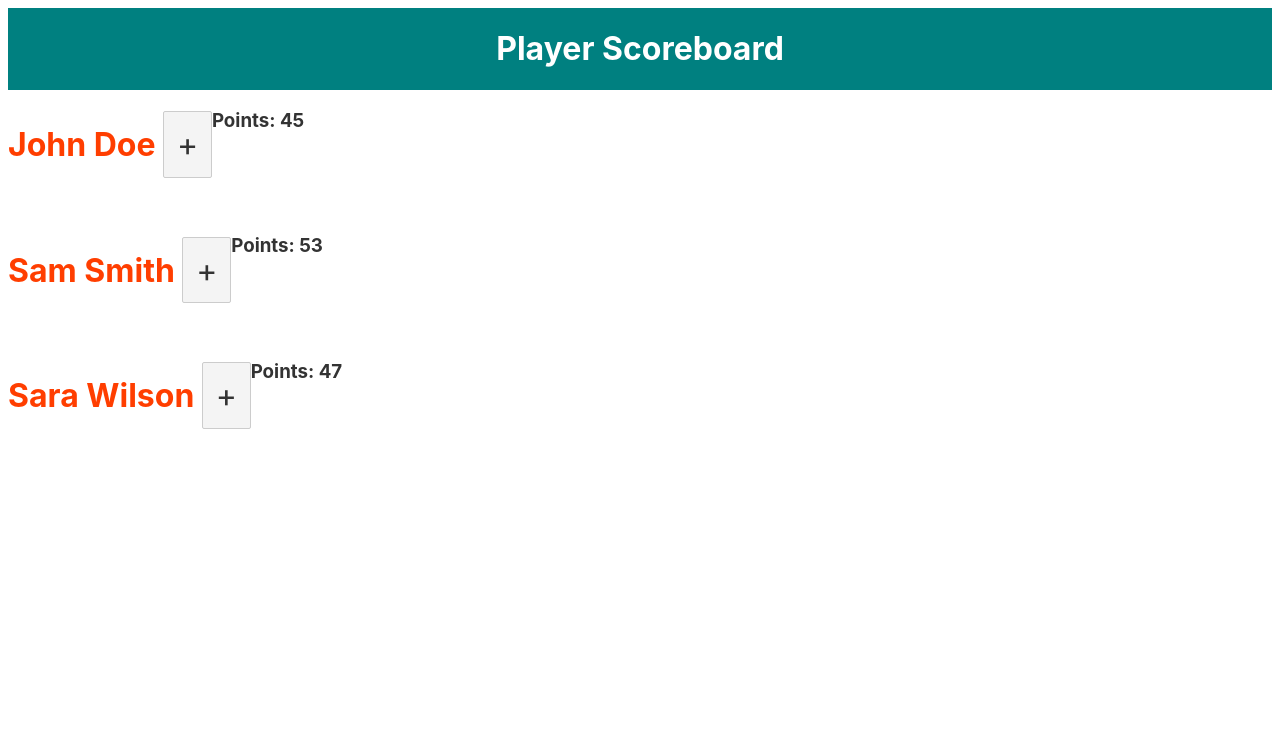
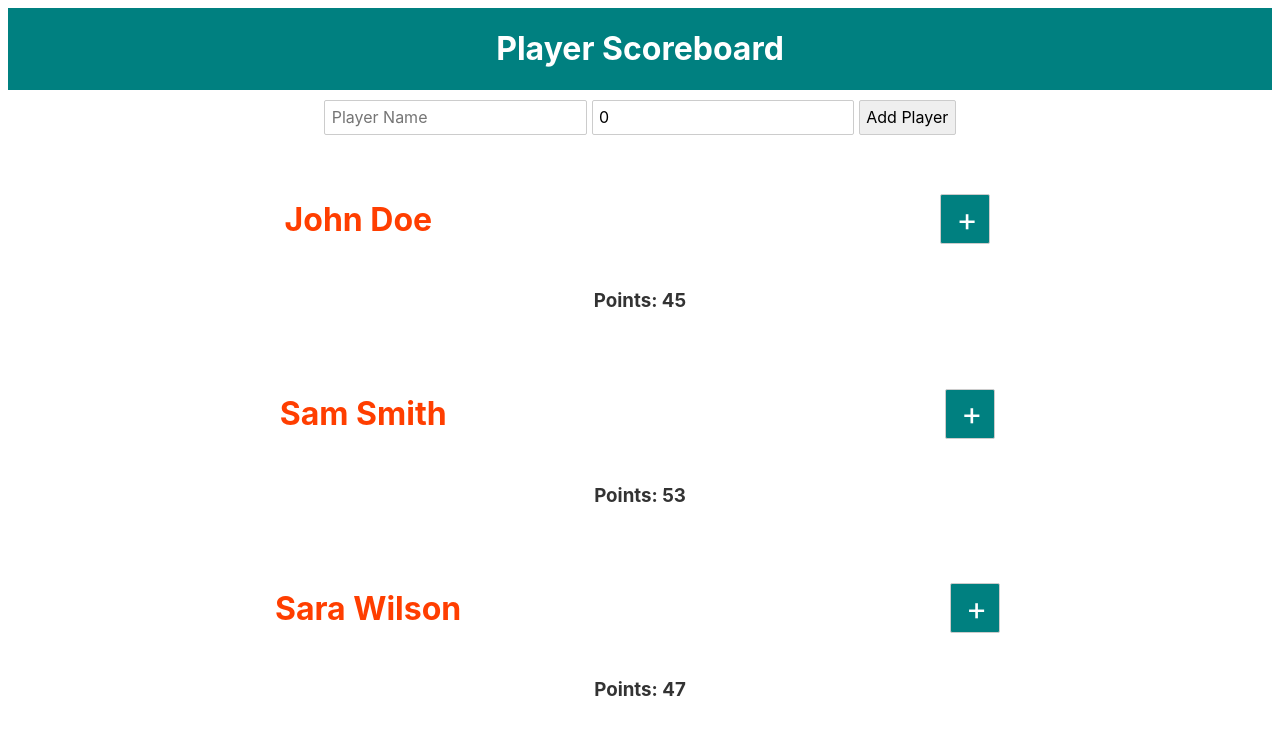
Before and after one commit to klesueur/svelteTutorial, a Svelte app: page / in a window 1280 px wide. Shown: the top 734 px of the page. Built offline with nearby package versions, Linux system fonts and the light colour scheme.

Commit message:
quick styling cleanup

```diff
--- a/public/global.css
+++ b/public/global.css
@@ -45,9 +45,11 @@ input:disabled {
 }
 
 button {
-	color: #333;
-	background-color: #f4f4f4;
+	color: white;
+	background-color: teal;
 	outline: none;
+	padding: 15px;
+	margin: 5px;
 }
 
 button:disabled {
@@ -62,14 +64,60 @@ button:focus {
 	border-color: #666;
 }
 
-.navbar-primary {
+.controls {
+	display: flex;
+	flex-direction: column;
+}
+
+.controls-btns {
+	display: flex;
+	flex-direction: row;
+	justify-content: space-evenly;
+}
+
+.controls-pointsInput {
+	display: flex;
+	margin: 5px;
+}
+
+.navbar-header {
 	background-color: teal;
 	color: white;
 	display: flex;
 	justify-content: center;
 	align-items: center;
+	margin-bottom: 10px;
+}
+
+.form {
+	margin: 5px;
+	display: flex;
+	justify-content: space-around;
+	align-items: center;
+}
+
+.card-header {
+	width: 100%;
+	display: flex;
+	align-items: center;
+	justify-content: space-around;
+}
+
+.points-display {
+
+}
+
+.btn-toggle {
+	height: 50px;
+	width: 50px;
+	display: flex;
+	align-items: center;
 }
 
 .card {
 	display: flex;
+	align-items: center;
+	flex-direction: column;
+	padding: 15px;
+	margin: 10px;
 }
--- a/src/AddPlayer.svelte
+++ b/src/AddPlayer.svelte
@@ -0,0 +1,14 @@
+<script>
+    let player = {
+        name: "",
+        points: 0
+    };
+</script>
+
+<form class="playerForm">
+    <input type="text" placeholder="Player Name"
+        bind:value={player.name} />
+    <input type="text" placeholder="Player Points"
+        bind:value={player.points} />
+    <input type="submit" class="btn-submitPlayer" value="Add Player" />
+</form>
--- a/src/App.svelte
+++ b/src/App.svelte
@@ -1,6 +1,7 @@
 <script>
 	import Navbar from "./Navbar.svelte";
 	import Player from "./Player.svelte";
+	import AddPlayer from "./AddPlayer.svelte";
 
 	let players = [
 		{
@@ -21,6 +22,9 @@
 <Navbar />
 
 <div class="container">
+	<div class="form">
+		<AddPlayer />
+	</div>
 	{#if players.length === 0}
 		<p> No Players </p>
 	{:else}
--- a/src/Navbar.svelte
+++ b/src/Navbar.svelte
@@ -1,3 +1,3 @@
-<div class="navbar-primary">
+<div class="navbar-header">
     <h1>Player Scoreboard</h1>
 </div>
--- a/src/Player.svelte
+++ b/src/Player.svelte
@@ -32,20 +32,26 @@
 </style>
 
 <div class="card">
-	<h1>
+	<h1 class="card-header">
 		{name}
 		<button class="btn-toggle" on:click={toggleControls}>
 			{#if showControls} - {:else} + {/if}
 		</button>
 	</h1>
-	<h3>Points: {points}</h3>
+	<h3 class="points-display"> Points: {points} </h3>
 	{#if showControls}
+        <div class="controls">
+            <div class="controls-btns">
                 <button class="btn" on:click={addPoint}>
                     +1
                 </button>
                 <button class="btn btn-dark" on:click={removePoint}>
                     -1
                 </button>
+            </div>
+            <div class="controls-pointsInput">
                 <input type="number" bind:value={points} />
+            </div>
+        </div>
 	{/if}
 </div>
```
Lines whose indentation alone changed are shown as unchanged.
